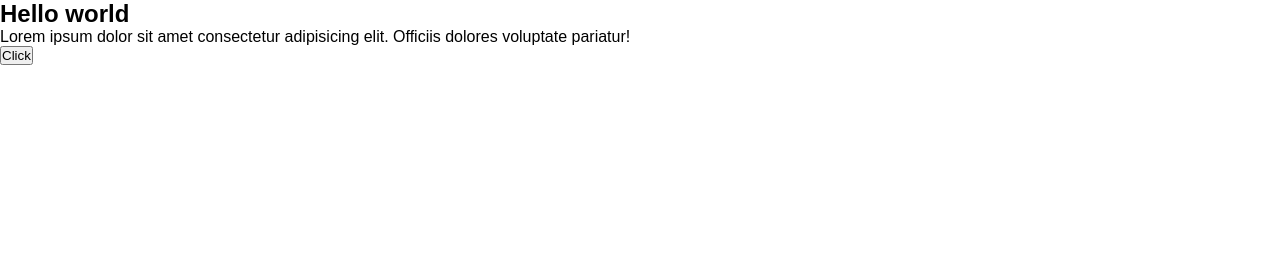
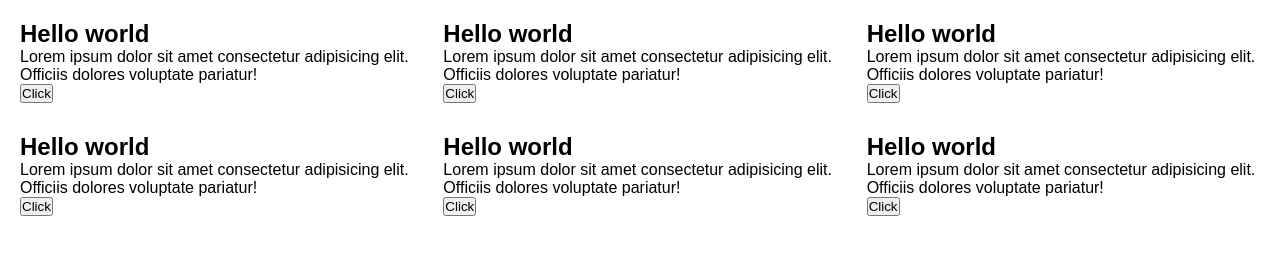
Before and after one commit to nick20name17/Interesting_task, a plain HTML site: page index.html in a window 1280 px wide. Drawn offline with Linux system fonts and the light colour scheme.

Commit message:
add cards for each studet

```diff
--- a/index.html
+++ b/index.html
@@ -7,6 +7,57 @@
     <link rel="stylesheet" href="style.css" />
   </head>
   <body>
+    <!-- Олена -->
+    <article>
+      <h1>Hello world</h1>
+      <p>
+        Lorem ipsum dolor sit amet consectetur adipisicing elit. Officiis
+        dolores voluptate pariatur!
+      </p>
+      <button>Click</button>
+    </article>
+
+    <!-- Даня -->
+    <article>
+      <h1>Hello world</h1>
+      <p>
+        Lorem ipsum dolor sit amet consectetur adipisicing elit. Officiis
+        dolores voluptate pariatur!
+      </p>
+      <button>Click</button>
+    </article>
+
+    <!-- Женя -->
+    <article>
+      <h1>Hello world</h1>
+      <p>
+        Lorem ipsum dolor sit amet consectetur adipisicing elit. Officiis
+        dolores voluptate pariatur!
+      </p>
+      <button>Click</button>
+    </article>
+
+    <!-- Максим -->
+    <article>
+      <h1>Hello world</h1>
+      <p>
+        Lorem ipsum dolor sit amet consectetur adipisicing elit. Officiis
+        dolores voluptate pariatur!
+      </p>
+      <button>Click</button>
+    </article>
+
+    <!-- Діма -->
+    <article>
+      <h1>Hello world</h1>
+      <p>
+        Lorem ipsum dolor sit amet consectetur adipisicing elit. Officiis
+        dolores voluptate pariatur!
+      </p>
+      <button>Click</button>
+    </article>
+
+    <!-- Андрій -->
     <article>
       <h1>Hello world</h1>
       <p>
--- a/style.css
+++ b/style.css
@@ -6,4 +6,9 @@
 
 body {
   font-family: sans-serif;
+  padding: 20px;
+
+  display: grid;
+  grid-template-columns: repeat(3, 1fr);
+  gap: 30px;
 }
```
